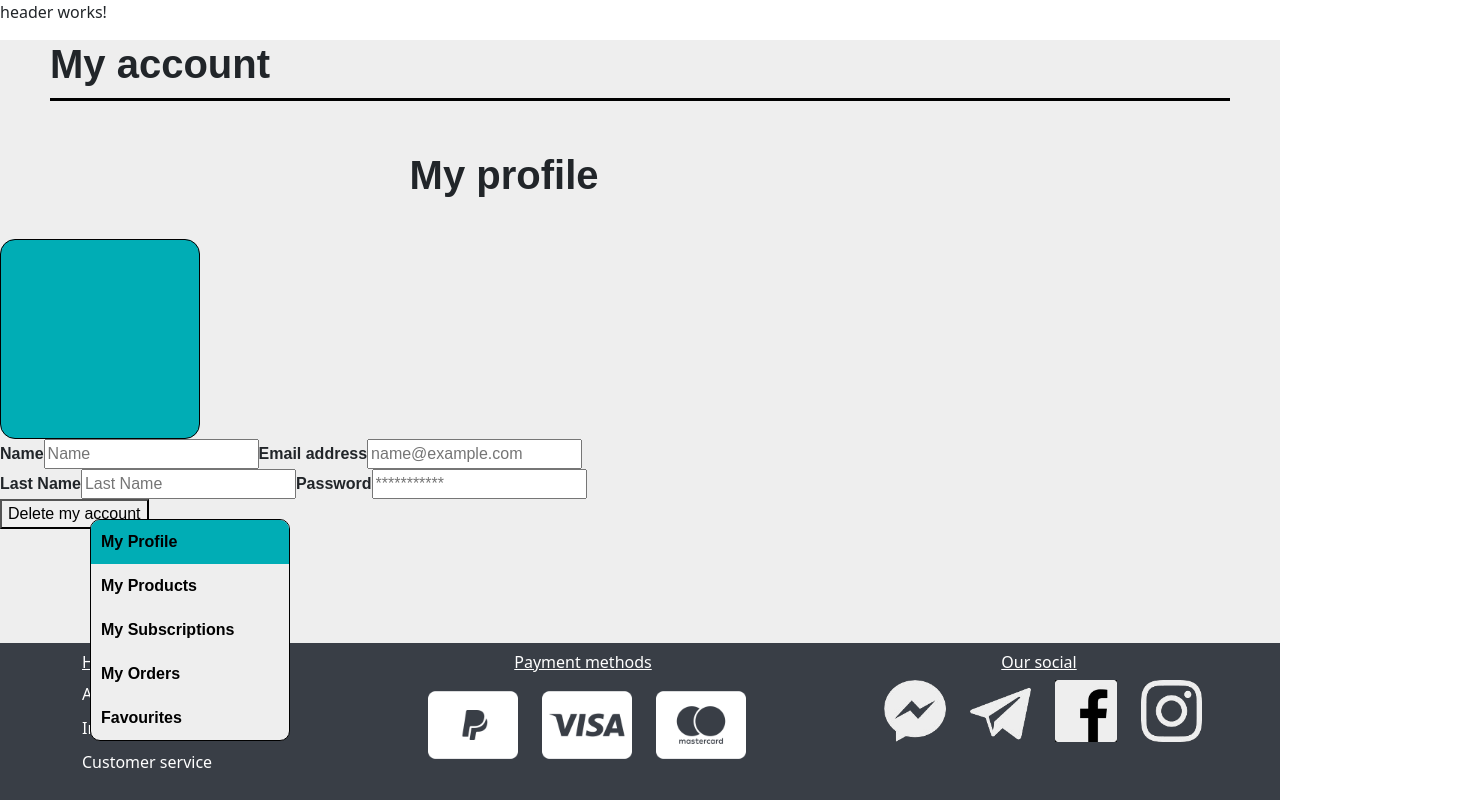
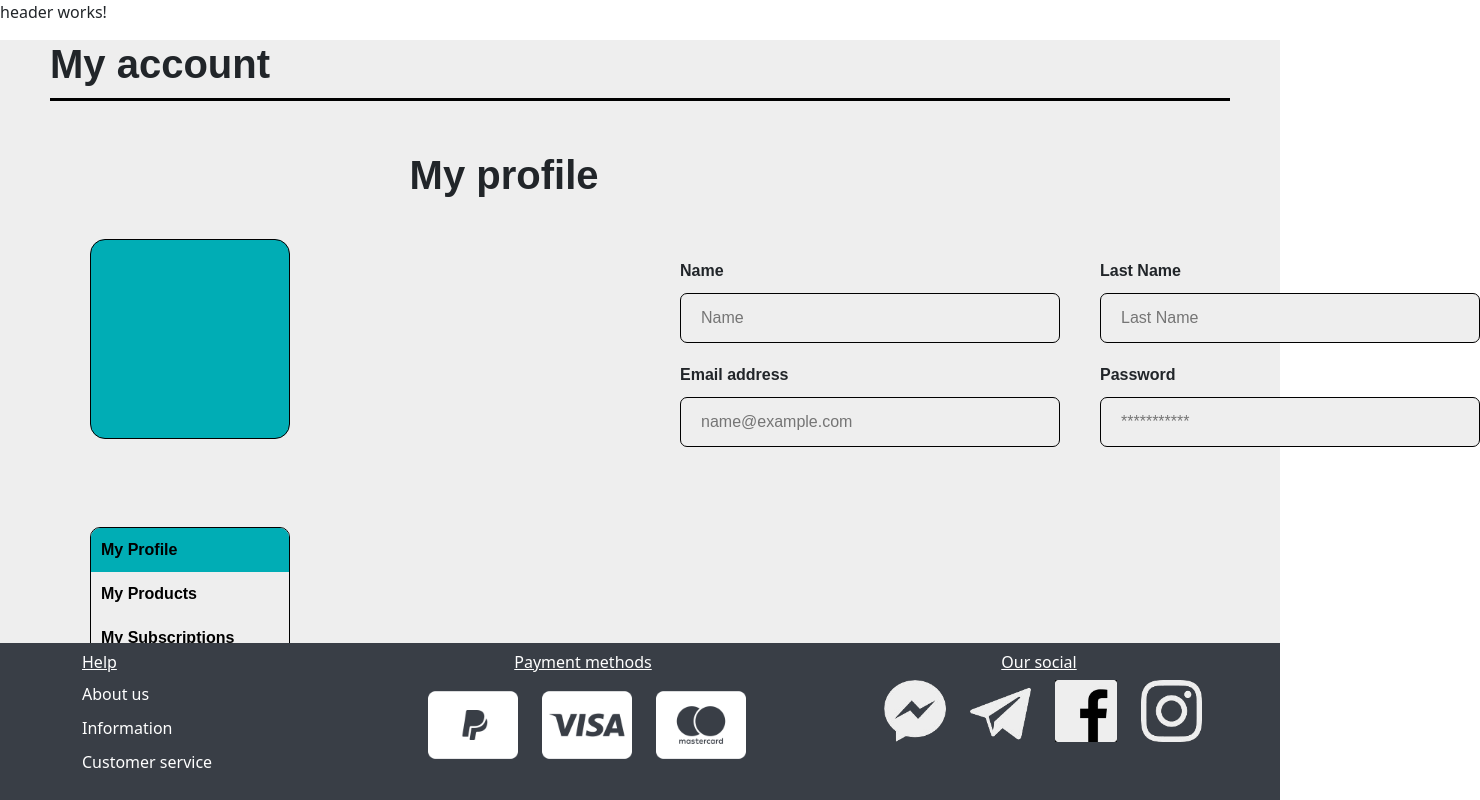
Before and after one commit to anaMJimenezPerez/Front-end_PIGS, an Angular app in the folder myApp/: page /profile in a window 1280 px wide. Shown: the top 800 px of the page, 1480 px wide, since content can reach past the window. Built offline with nearby package versions, Linux system fonts and the light colour scheme.

Commit message:
App profile with some changes with menu and delete button

```diff
--- a/myApp/src/app/components/menu-profile/menu-profile.component.css
+++ b/myApp/src/app/components/menu-profile/menu-profile.component.css
@@ -1,8 +1,8 @@
 .menu-wrapper {
     display: flex;
-    position: absolute;
     margin-bottom: 20px;
     margin-left: 70px;
+    position: static;
 
   }
 
--- a/myApp/src/app/pages/profile/profile.component.css
+++ b/myApp/src/app/pages/profile/profile.component.css
@@ -8,11 +8,10 @@ html, body {
 }
 
 
-
 .profile-picture-container {
-  width: 200px; /* Ancho deseado del recuadro de la foto de perfil */
-  height: 200px; /* Alto deseado del recuadro de la foto de perfil */
-  border: 1px solid #000000; /* Añade un borde alrededor del contenedor */
+  width: 200px;
+  height: 200px;
+  border: 1px solid #000000;
   border-radius: 15px;
   overflow: hidden;
   background-color: #00ADB5;
@@ -49,7 +48,7 @@ html, body {
 }
 
 
-@media (min-width: 1300px) {
+@media (min-width: 1200px) {
 .columns-container {
   display: flex;
   margin-left: 90px;
@@ -76,8 +75,8 @@ html, body {
 
 .form-group_1 input,
 .form-group_2 input {
-  width: 372px;
-  height: 40px;
+  width: 380px;
+  height: 50px;
   border-radius: 7px;
   border: 1px solid #000;
   padding-left: 20px;
@@ -92,16 +91,25 @@ html, body {
   border-top-left-radius: 10px;
   border-bottom-right-radius: 10px;
   font-weight: bold;
-  margin-left: 980px;
-  margin-top: 200px;
+  margin-left: 720px;
   font-size: 14px;
+  white-space: nowrap;
+  margin-top: 180px;
 }
 
 .delete-account:active {
   background-color: #c42e2e;
 }
 
+.delete_menu {
+  display: flex;
+  align-items: center;
+  justify-content: start;
+  width: 100%;
 }
+
+}
+
 
 
 
@@ -127,40 +135,41 @@ html, body {
 
 
 /* orders */
-.menu_orders .menu-item {
-  font-size: 40px;
-  text-align: center;
-}
-
 .menu_orders {
   display: flex;
   justify-content: center;
   align-items: center;
   text-decoration: none;
   color: #000;
-  border: none;
   background: #EEEEEE;
   cursor: pointer;
   transition: background-color 0.3s;
   font-weight: bold;
   width: 700px;
   border: 1px solid #000;
-  margin-left: 500px;
+  margin-left: 600px;
+  margin-top: 50px;
 }
 
-.menu-wrapper {
-  display: flex;
-  position: absolute;
-  margin-bottom: 20px;
-  margin-left: 70px;
+.menu-item {
+  font-size: 40px;
+  text-align: center;
+  background: #EEEEEE;
+  border: none;
+  flex-grow: 1;
+  width: 800px;
+  font-weight: bold;
+  color: #000;
+  transition: background-color 0.3s;
 }
 
-.menu-item:hover {
+.menu-item:hover, .selected {
   background-color: #00ADB5;
 }
 
 .selected {
   background-color: #00ADB5;
+  box-shadow: none;
 }
 
 /* favourites */
--- a/myApp/src/app/pages/profile/profile.component.html
+++ b/myApp/src/app/pages/profile/profile.component.html
@@ -1,4 +1,15 @@
 <body>
+
+  <!-- Template icon -->
+  <ng-template #profilePictureTemplate>
+    <div class="profile-picture" (click)="selectProfilePicture()">
+      <input type="file" id="profile-picture" accept="image/*" style="display: none" (change)="onProfilePictureSelected($event)">
+      <div class="profile-picture-container">
+        <img *ngIf="profilePictureUrl" [src]="profilePictureUrl" alt="Profile Picture">
+      </div>
+    </div>
+  </ng-template>
+
   <!-- Profile -->
   <div *ngIf="selectedOption === 'profile'" class="profile-form">
 
@@ -9,13 +20,8 @@
 
       <div class="columns-container">
         <!-- Icon -->
-        <div class="profile-picture" (click)="selectProfilePicture()" (mousedown)="removeProfilePicture($event)">
-          <input type="file" id="profile-picture" accept="image/*" style="display: none" (change)="onProfilePictureSelected($event)">
-          <div class="profile-picture-container">
-            <img *ngIf="profilePictureUrl" [src]="profilePictureUrl" alt="Profile Picture" id="profile-image">
-          </div>
-        </div>
 
+        <ng-container *ngTemplateOutlet="profilePictureTemplate"></ng-container>
         <!-- Formulary -->
         <div class="column">
           <div class="form-group_1">
@@ -35,7 +41,7 @@
         </div>
       </div>
 
-      <div>
+      <div class="delete_menu">
         <app-menu-profile [activeOption]="selectedOption" (optionSelected)="selectOption($event)"></app-menu-profile>
         <button class="delete-account" (click)="confirmDelete()">Delete my account</button>
       </div>
@@ -47,6 +53,9 @@
   <div *ngIf="selectedOption === 'products'" class="profile-form">
     <h1>My account</h1>
     <h2>My products</h2>
+    <div class="columns-container">
+      <ng-container *ngTemplateOutlet="profilePictureTemplate"></ng-container>
+    </div>
     <app-menu-profile [activeOption]="selectedOption" (optionSelected)="selectOption($event)"></app-menu-profile>
   </div>
 
@@ -57,10 +66,12 @@
       <h2>My subscriptions</h2>
       <a class="subscribers" href="/subscribers">View my subscribers</a>
     </div>
+    <div class="columns-container">
+      <ng-container *ngTemplateOutlet="profilePictureTemplate"></ng-container>
+    </div>
     <app-menu-profile [activeOption]="selectedOption" (optionSelected)="selectOption($event)"></app-menu-profile>
   </div>
 
-  <!-- Orders -->
   <!-- Orders -->
 <div *ngIf="selectedOption === 'orders'" class="profile-form">
   <h1>My account</h1>
@@ -70,15 +81,16 @@
       <button (click)="selectMenuOption('customer_orders')" class="menu-item" [class.selected]="selectedMenuOption === 'customer_orders'">Customer orders</button>
     </div>
   </div>
+  <div class="columns-container">
+    <ng-container *ngTemplateOutlet="profilePictureTemplate"></ng-container>
+  </div>
   <app-menu-profile [activeOption]="selectedOption" (optionSelected)="selectOption($event)"></app-menu-profile>
 
-  <!-- Mostrar elementos según la opción seleccionada -->
+
   <div *ngIf="shouldShowMyOrders()">
-    <!-- Aquí coloca los elementos que deseas mostrar cuando se selecciona "My orders" -->
     <p>Content My orders</p>
   </div>
   <div *ngIf="shouldShowCustomerOrders()">
-    <!-- Aquí coloca los elementos que deseas mostrar cuando se selecciona "Customer orders" -->
     <p>Content Customer orders</p>
   </div>
 </div>
@@ -87,6 +99,9 @@
   <div *ngIf="selectedOption === 'favourites'" class="profile-form">
     <h1>My account</h1>
     <h2>My favourites</h2>
+    <div class="columns-container">
+      <ng-container *ngTemplateOutlet="profilePictureTemplate"></ng-container>
+    </div>
     <app-menu-profile [activeOption]="selectedOption" (optionSelected)="selectOption($event)"></app-menu-profile>
   </div>
 </body>
--- a/myApp/src/app/pages/profile/profile.component.ts
+++ b/myApp/src/app/pages/profile/profile.component.ts
@@ -14,8 +14,8 @@ export class ProfileComponent {
 
   @ViewChild('profileImage') profileImage: ElementRef | undefined;
 
-  profilePictureWidth: number = 200; // Ancho deseado del recuadro de la foto de perfil
-  profilePictureHeight: number = 200; // Alto deseado del recuadro de la foto de perfil
+  profilePictureWidth: number = 200;
+  profilePictureHeight: number = 200;
 
   selectOption(option: string) {
     this.selectedOption = option;
@@ -82,20 +82,9 @@ export class ProfileComponent {
     }
   }
 
-  /* delete icon  */
-  removeProfilePicture(event: MouseEvent) {
-    if (event.button === 2 && this.profilePictureUrl) { // Verifica si el clic fue con el botón derecho y si hay una imagen
-      event.preventDefault(); // Evita que se abra el menú contextual predeterminado del navegador
-      if (window.confirm('Are you sure you want to delete the image?')) {
-        this.profilePictureUrl = null; // Elimina la imagen estableciendo su URL a null
-      }
-    }
-  }
-
   /* delete button*/
   confirmDelete() {
     if (confirm('Are you sure you want to delete your account? This action cannot be undone.')) {
-      // Aquí puedes agregar la lógica para eliminar la cuenta
       console.log('Account deleted');
     }
   }
```
